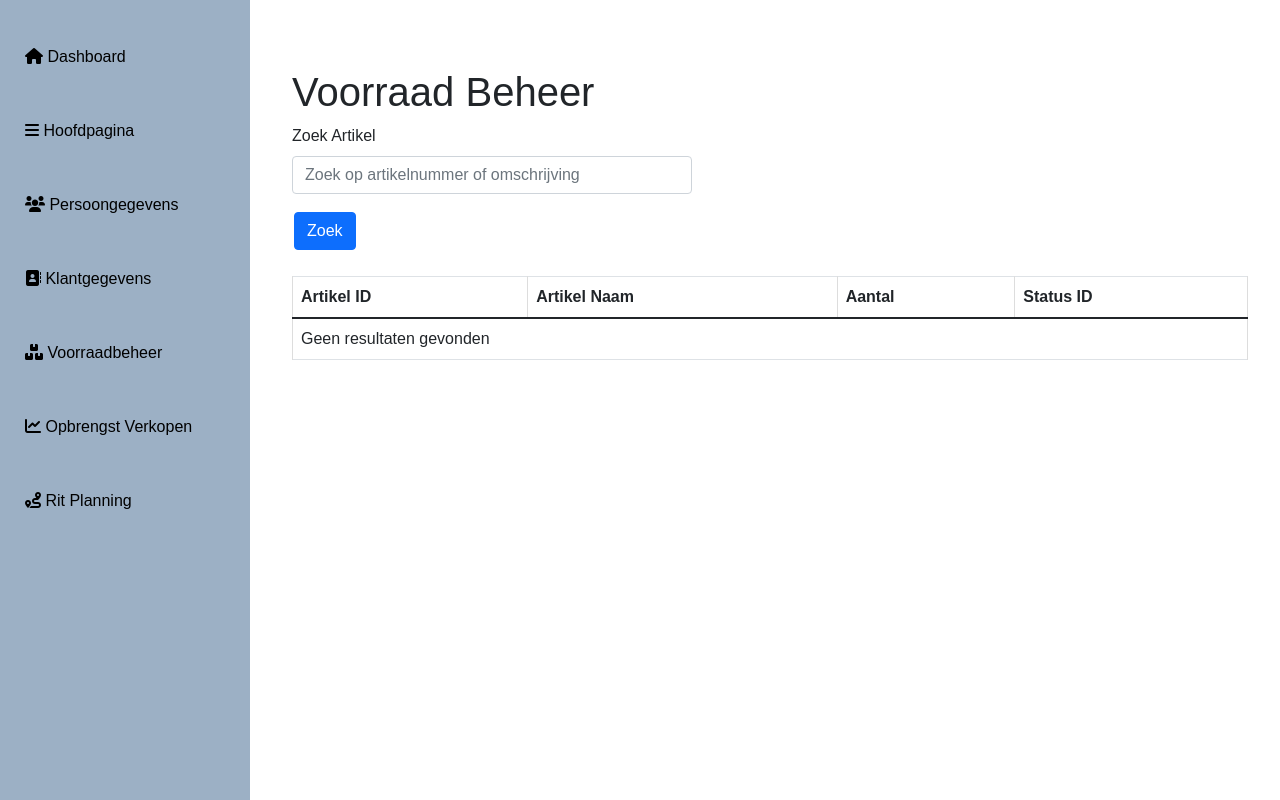
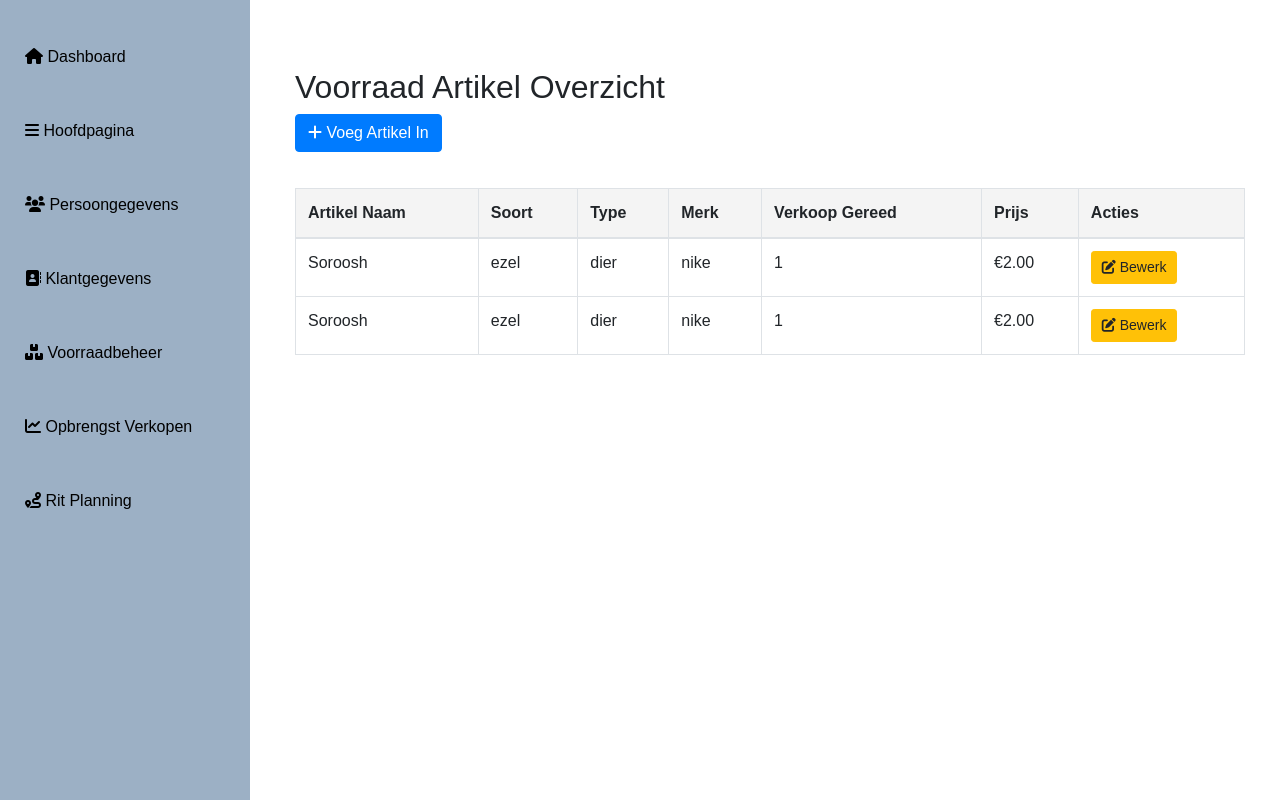
Before and after one commit to vadoss123/Centrum-Duurzaam, a PHP site: page /voorraad.php in a window 1280 px wide. Run offline with PHP 8.4, Linux system fonts and the light colour scheme; data comes from the database, SQL or seed files in the repository; data that the repository does not hold is empty; some libraries are stand-ins or nearby versions.

Commit message:
Update voorraad.php

```diff
--- a/voorraad.php
+++ b/voorraad.php
@@ -2,27 +2,9 @@
 session_start();
 require 'db.php';
 
-// Zoekfunctionaliteit
-$search = '';
-if (isset($_POST['search'])) {
-    $search = $_POST['search'];
-}
-
-// SQL-query voor het ophalen van voorraadgegevens, met een JOIN op de artikel tabel om de naam te krijgen
-$query = "
-    SELECT voorraad.id, voorraad.artikel_id, voorraad.status_id, voorraad.aantal, artikel.naam
-    FROM voorraad
-    JOIN artikel ON voorraad.artikel_id = artikel.id
-    WHERE voorraad.artikel_id LIKE :search OR artikel.naam LIKE :search
-";
-$stmt = $conn->prepare($query);
-
-// Bind de zoekparameter (we gebruiken % om de zoekterm in het midden van de kolom te vinden)
-$stmt->bindValue(':search', '%' . $search . '%');
-$stmt->execute();
-
-// Haal alle voorraadgegevens op
-$artikelen = $stmt->fetchAll(PDO::FETCH_ASSOC);
+// Verkrijg de artikelen
+$stmt = $conn->query("SELECT * FROM artikel");
+$artikelen = $stmt->fetchAll();
 ?>
 
 <!DOCTYPE html>
@@ -30,8 +12,8 @@ $artikelen = $stmt->fetchAll(PDO::FETCH_ASSOC);
 <head>
     <meta charset="UTF-8">
     <meta name="viewport" content="width=device-width, initial-scale=1.0">
-    <title>Voorraad Beheer</title>
-    <link href="https://cdn.jsdelivr.net/npm/bootstrap@5.1.3/dist/css/bootstrap.min.css" rel="stylesheet">
+    <title>Voorraadbeheer</title>
+    <link href="https://cdn.jsdelivr.net/npm/bootstrap@4.5.2/dist/css/bootstrap.min.css" rel="stylesheet">
     <link href="https://cdnjs.cloudflare.com/ajax/libs/font-awesome/6.0.0-beta3/css/all.min.css" rel="stylesheet">
     <style>
         body {
@@ -95,19 +77,9 @@ $artikelen = $stmt->fetchAll(PDO::FETCH_ASSOC);
             background-color: #f4f4f4;
         }
 
-        button {
+        .btn-sm {
             padding: 5px 10px;
-            margin: 2px;
-            cursor: pointer;
-        }
-
-        select, input {
-            padding: 5px;
-        }
-
-        .form-control {
-            width: 100%;
-            max-width: 400px;
+            font-size: 14px;
         }
 
         .table-responsive {
@@ -143,50 +115,49 @@ $artikelen = $stmt->fetchAll(PDO::FETCH_ASSOC);
 
 <div class="content">
     <div class="container mt-5">
-        <h1>Voorraad Beheer</h1>
+        <h2>Voorraad Artikel Overzicht</h2>
+        <!-- Toegevoegde knop die naar voorraad_invoer.php verwijst -->
+        <a href="voorraad_invoer.php" class="btn btn-primary mb-3">
+            <i class="fas fa-plus"></i> Voeg Artikel In
+        </a>
 
-        <!-- Zoekformulier -->
-        <form method="POST" action="">
-            <div class="mb-3">
-                <label for="search" class="form-label">Zoek Artikel</label>
-                <input type="text" class="form-control" name="search" value="<?php echo htmlspecialchars($search); ?>" placeholder="Zoek op artikelnummer of omschrijving">
-            </div>
-            <button type="submit" class="btn btn-primary">Zoek</button>
-        </form>
-
-        <!-- Voorraad Overzicht -->
         <div class="table-responsive">
-            <table class="table table-bordered mt-4">
+            <table class="table table-bordered">
                 <thead>
                     <tr>
-                        <th>Artikel ID</th>
                         <th>Artikel Naam</th>
-                        <th>Aantal</th>
-                        <th>Status ID</th>
+                        <th>Soort</th>
+                        <th>Type</th>
+                        <th>Merk</th>
+                        <th>Verkoop Gereed</th>
+                        <th>Prijs</th>
+                        <th>Acties</th>
                     </tr>
                 </thead>
                 <tbody>
-                    <?php
-                    // Zorg ervoor dat de variabele $artikelen gevuld is met data uit de database
-                    if ($artikelen) {
-                        foreach ($artikelen as $item) {
-                            echo "<tr>";
-                            echo "<td>" . htmlspecialchars($item['artikel_id']) . "</td>";
-                            echo "<td>" . htmlspecialchars($item['naam']) . "</td>";
-                            echo "<td>" . htmlspecialchars($item['aantal']) . "</td>";
-                            echo "<td>" . htmlspecialchars($item['status_id']) . "</td>";
-                            echo "</tr>";
-                        }
-                    } else {
-                        echo "<tr><td colspan='4'>Geen resultaten gevonden</td></tr>";
-                    }
-                    ?>
+                    <?php foreach ($artikelen as $artikel): ?>
+                        <tr>
+                            <td><?php echo htmlspecialchars($artikel['naam']); ?></td>
+                            <td><?php echo htmlspecialchars($artikel['soort']); ?></td>
+                            <td><?php echo htmlspecialchars($artikel['type']); ?></td>
+                            <td><?php echo htmlspecialchars($artikel['merk']); ?></td>
+                            <td><?php echo htmlspecialchars($artikel['verkoop_gereed']); ?></td>
+                            <td>€<?php echo htmlspecialchars($artikel['artikel_prijs']); ?></td>
+                            <td>
+                                <a href="bewerk_voorraad.php?edit=<?php echo $artikel['id']; ?>" class="btn btn-warning btn-sm">
+                                    <i class="fas fa-edit"></i> Bewerk
+                                </a>
+                            </td>
+                        </tr>
+                    <?php endforeach; ?>
                 </tbody>
             </table>
         </div>
     </div>
 </div>
 
-<script src="https://cdn.jsdelivr.net/npm/bootstrap@5.1.3/dist/js/bootstrap.bundle.min.js"></script>
+<script src="https://code.jquery.com/jquery-3.5.1.slim.min.js"></script>
+<script src="https://cdn.jsdelivr.net/npm/@popperjs/core@2.0.7/dist/umd/popper.min.js"></script>
+<script src="https://cdn.jsdelivr.net/npm/bootstrap@4.5.2/dist/js/bootstrap.min.js"></script>
 </body>
 </html>
```
